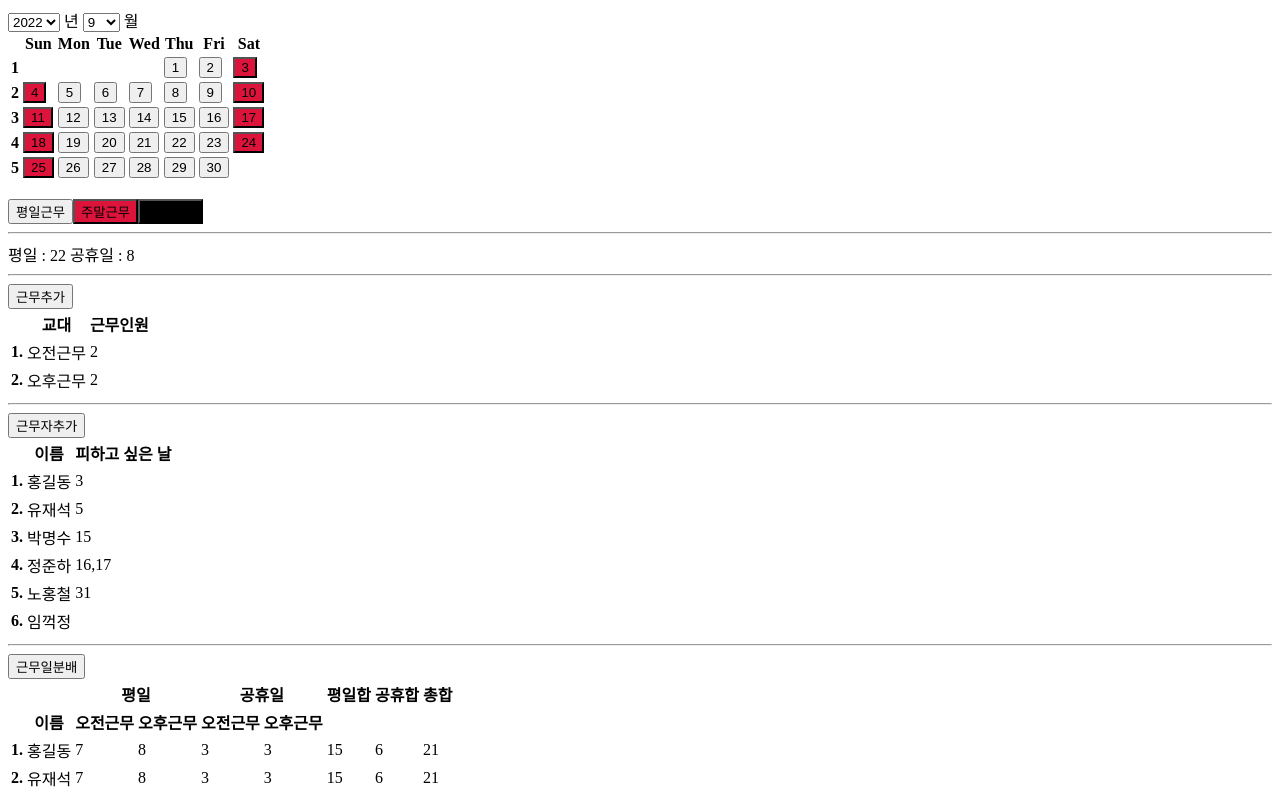
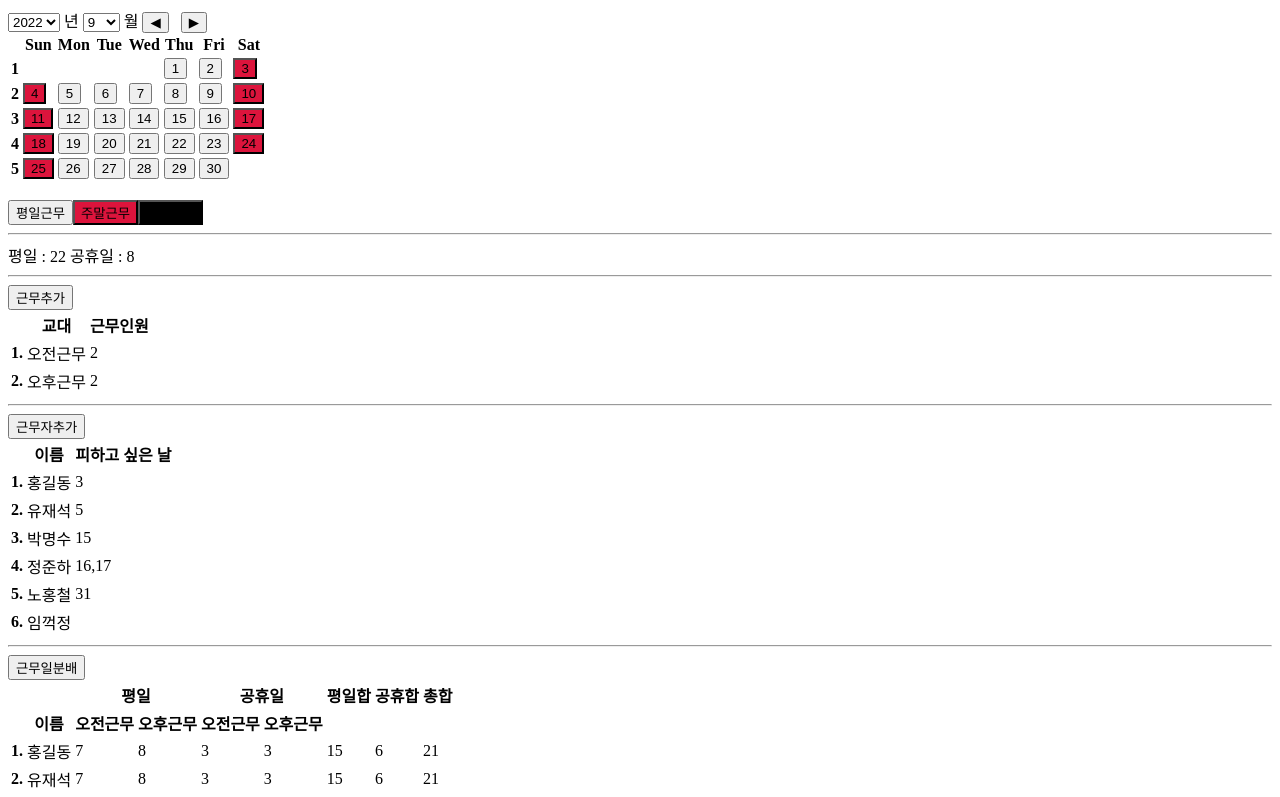
Before and after one commit to woajun/schedule-divider, a Vue app: page / in a window 1280 px wide. Shown: the top 797 px of the page. Built offline with nearby package versions, Linux system fonts and the light colour scheme.

Commit message:
previouse next

```diff
--- a/src/components/SpecifyDate.vue
+++ b/src/components/SpecifyDate.vue
@@ -11,6 +11,8 @@ interface Day {
   weekday: number,
   type: 'work' | 'holiday' | 'disabled' | string,
 }
+
+const emit = defineEmits(['workdays']);
 
 const now = new Date();
 const opYears = iterate(5).map((i) => now.getFullYear() + i);
@@ -35,8 +37,6 @@ const days = computed<Day[]>(() => {
   return result;
 });
 
-const emit = defineEmits(['workdays']);
-
 watchEffect(() => {
   const workdays = days.value.reduce((p, c) => {
     if (c.type === 'work') {
@@ -48,6 +48,31 @@ watchEffect(() => {
   }, [0, 0]);
   emit('workdays', workdays);
 });
+
+const previous = () => {
+  if (month.value === 1 && year.value > Math.min(...opYears)) {
+    month.value = 12;
+    year.value -= 1;
+    return;
+  }
+  if (month.value === 1) {
+    return;
+  }
+  month.value -= 1;
+};
+
+const next = () => {
+  if (month.value === 12 && year.value < Math.max(...opYears)) {
+    month.value = 1;
+    year.value += 1;
+    return;
+  }
+  if (month.value === 12) {
+    return;
+  }
+  month.value += 1;
+};
+
 </script>
 <template>
   <div>
@@ -67,6 +92,13 @@ watchEffect(() => {
       </select>
       월
     </label>
+    <button @click="previous">
+      ◀
+    </button>
+    &nbsp;
+    <button @click="next">
+      ▶
+    </button>
   </div>
   <DateButtonTable :array="days" />
 </template>
--- a/src/components/helper.ts
+++ b/src/components/helper.ts
@@ -1,5 +1,11 @@
 /* eslint-disable import/prefer-default-export */
-export const iterate = (num: number, el?:unknown) => {
+
+type Iterate = {
+  (num: number):number[];
+  <T>(num: number, el?:T):T[];
+  (num: number, el?:unknown):unknown[];
+};
+export const iterate: Iterate = (num: number, el?:unknown) => {
   if (el !== undefined) {
     return Array(num).fill(el);
   }
```
